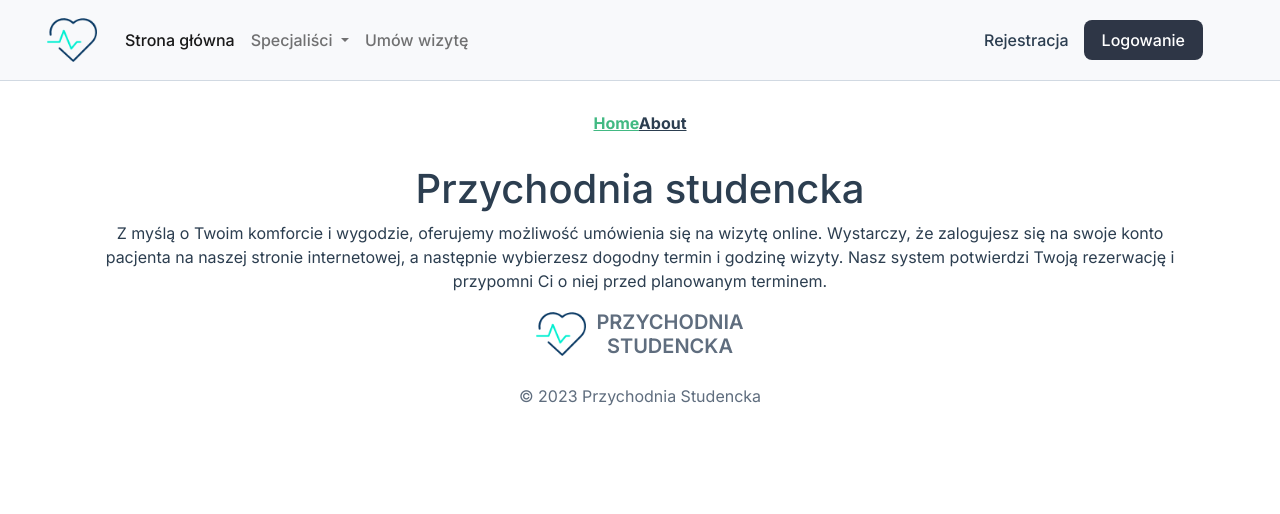
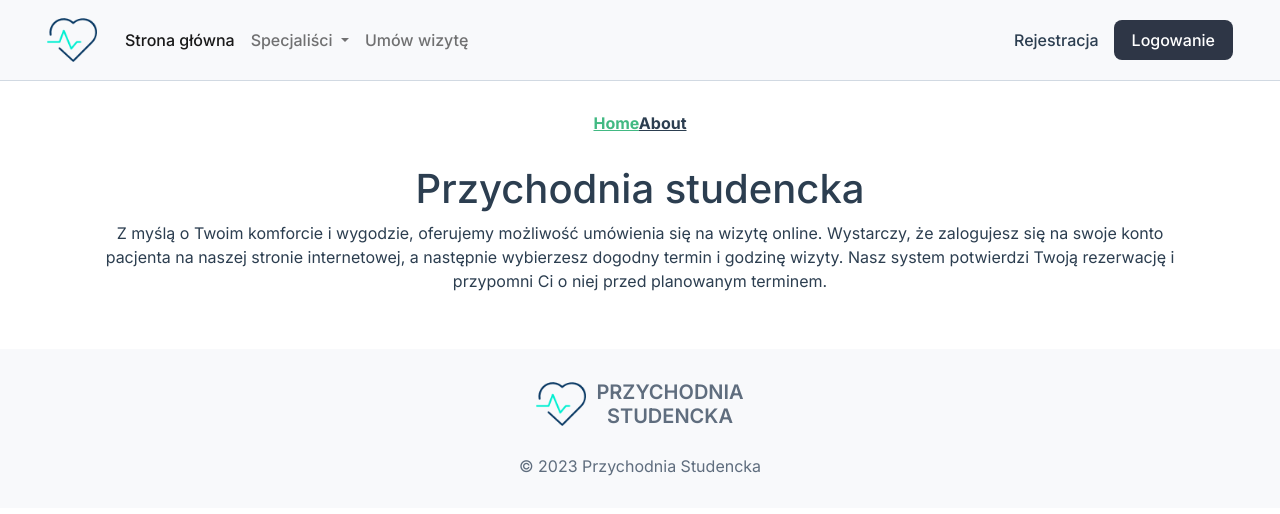
Before and after one commit to kacperrymkiewicz/StudentClinic-Vue, a Vue app: page / in a window 1280 px wide. Shown: the top 514 px of the page. Built offline with nearby package versions, Linux system fonts and the light colour scheme.

Commit message:
footer changes

```diff
--- a/src/components/FooterComponent.vue
+++ b/src/components/FooterComponent.vue
@@ -3,6 +3,7 @@
     <div class="container">
       <div class="row">
         <div class="col-md-12">
+          <div class="footer-container d-flex flex-column align-items-center">
             <div class="footer-brand d-flex justify-content-center align-items-center">
               <img src="../assets/images/logo.png" class="img-fluid" alt="Logo">
               <div class="footer-brand-text d-flex flex-column">
@@ -12,6 +13,7 @@
             </div>
             <div class="footer-copyright">
               <p>© 2023 Przychodnia Studencka</p>
+            </div>
           </div>
         </div>
       </div>
@@ -33,10 +35,17 @@
   }
 
   footer {
+    background-color: $primary;
     color: $secondary;
+    padding: 30px 0;
+    margin-top: 40px;
   }
 
   .footer-copyright {
     margin-top: 25px;
   }
+
+  .footer-copyright p {
+    margin: 0;
+  }
 </style>
--- a/src/components/HeaderComponent.vue
+++ b/src/components/HeaderComponent.vue
@@ -7,7 +7,7 @@
           <span class="navbar-toggler-icon"></span>
         </button>
         <div class="collapse navbar-collapse" id="navbarSupportedContent">
-          <ul class="navbar-nav me-auto mb-2 mb-lg-0">
+          <ul class="navbar-nav me-auto mb-lg-0">
             <li class="nav-item">
               <router-link class="nav-link" active-class="active" to="/">Strona główna</router-link>
             </li>
@@ -24,7 +24,7 @@
               <a class="nav-link" href="#">Umów wizytę</a>
             </li>
             <li class="d-md-none">
-              <a class="nav-link" href="#">Logowanie</a>
+              <router-link class="nav-link" active-class="active" to="/logowanie">Logowanie</router-link>
             </li>
             <li class="d-md-none">
               <a class="nav-link" href="#">Rejestracja</a>
@@ -32,7 +32,7 @@
           </ul>
           <div class="login-section d-none d-md-flex">
             <a class="nav-link register-button" href="#">Rejestracja</a>
-            <a class="nav-link login-button" href="#">Logowanie</a>
+            <router-link class="nav-link login-button" active-class="" to="/logowanie">Logowanie</router-link>
           </div>
         </div>
       </div>
@@ -60,15 +60,19 @@ export default {
 
   .login-section {
     align-items: center;
-    margin-right: 30px;
   }
 
   nav {
-    padding: 15px;
-    padding-left: 35px;
-    padding-right: 35px;
     border-bottom: 1px solid #D1D9E2;
     background-color: #F8F9FB;
+  }
+
+  @media (min-width: 768px) {
+    nav {
+      padding: 15px;
+      padding-left: 35px;
+      padding-right: 35px;
+    }
   }
 
   .login-button {
```
Also changed, not shown: src/router/index.js (+3 -6 lines). Lines whose indentation alone changed are shown as unchanged.
